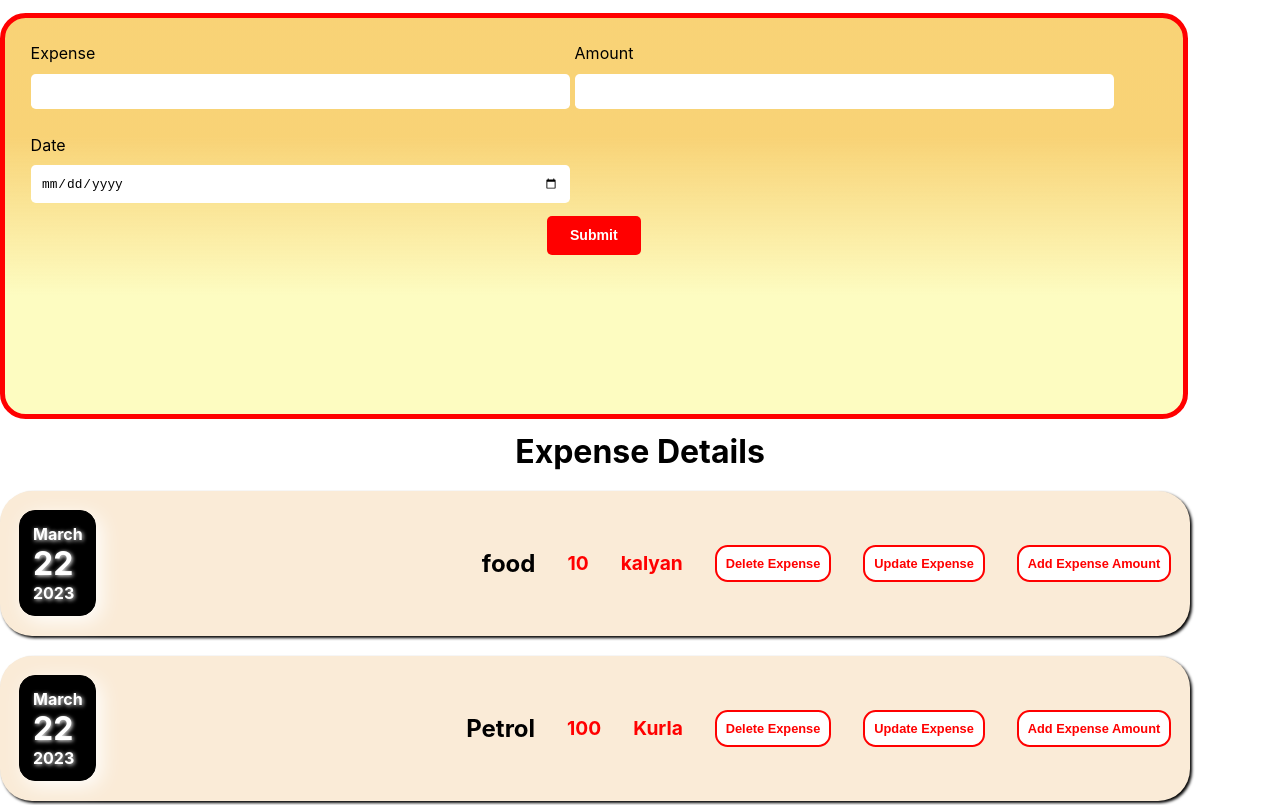
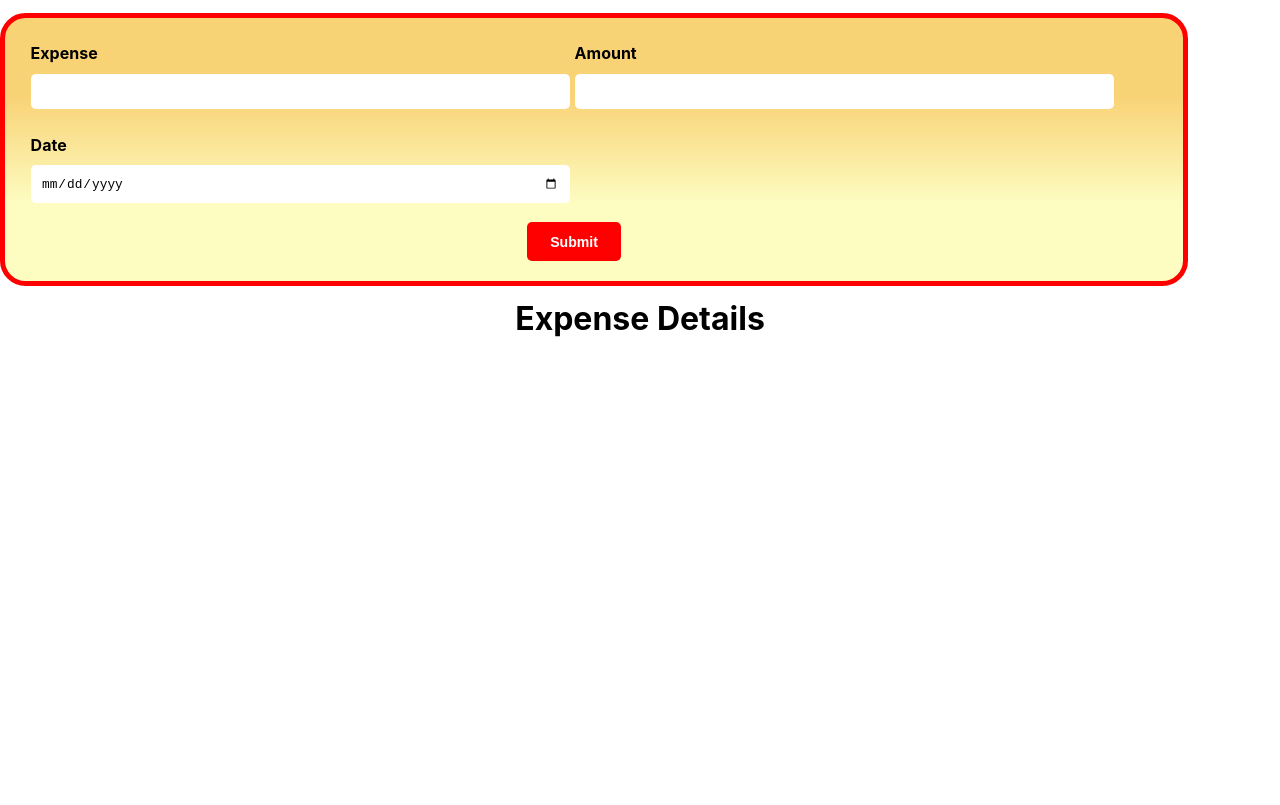
Before and after one commit to sumit6767/Expense-tracker, a React (Create React App) app: page / in a window 1280 px wide. Shown: the top 805 px of the page. Built offline with nearby package versions, Linux system fonts and the light colour scheme.

Commit message:
after submiting expense data it will dynamically in the UI

```diff
--- a/src/App.js
+++ b/src/App.js
@@ -5,17 +5,30 @@ import NewExpense from './components/NewExpense/NewExpense';
 
 function App(props){
   const ref = useRef(null);
-  const expenses = [{date  : new Date(), expenseDetail : "food" ,amount : "10" ,LocationOfExpenditure : "kalyan"},
-  {date  : new Date(), expenseDetail : "Petrol" ,amount : "100" ,LocationOfExpenditure : "Kurla"},
-  {date  : new Date(), expenseDetail : "Movies" ,amount : "200" ,LocationOfExpenditure : "Thane"}]
+  const expenseData = []
+
+  const [expenses,setExpense] = useState([...expenseData]);
+
+  const addExpenseHandler  = (expenseData)=>{
+    expenseData = {
+      date : expenseData.enteredDate,
+      expenseDetail : expenseData.enteredTitle,
+      amount : expenseData.enteredAmount,
+      id : expenseData.id
+    }
+    setExpense((prevState)=>{
+      prevState.push(expenseData)
+      return [...prevState]
+    })
+  }
 
   return(
     <div>
-      <NewExpense />
+      <NewExpense onAddExpense = {addExpenseHandler} />
       <h1 style={{textAlign:"center"}}>Expense Details</h1>
       {
       expenses.map((expense,nkey)=>{
-        return <ExpenseItem key = {nkey} id={nkey} date = {expense.date} expenseDetail = {expense.expenseDetail} amount = {expense.amount} LocationOfExpenditure = {expense.LocationOfExpenditure}></ExpenseItem>
+        return <ExpenseItem key = {nkey} id={nkey} date = {new Date(expense.date)} expenseDetail = {expense.expenseDetail} amount = {expense.amount} ></ExpenseItem>
       })
       }
     </div>
--- a/src/components/NewExpense/FormInput.css
+++ b/src/components/NewExpense/FormInput.css
@@ -13,12 +13,14 @@
     font-size:1vw;
     border-radius: 0.3rem;
 }
+.newexpense-control label{
+    font-weight: bolder;
+}
 .submit{
-    float: left;
-    width:100%;
+    position: relative;
+    top:100px;
+    right:22%;
     text-align: center;
-}
-.submit button{
     border:none;
     padding: 1% 2%;
     font-weight: bolder;;
@@ -29,7 +31,7 @@
     cursor:pointer;
     transition: 0.2s ease-in-out;
 }
-button:hover{
+.submit:hover{
     background-color: white;
     border:1px solid red;
     color:red
@@ -38,20 +40,21 @@ button:hover{
     width:15%;
     height:100px;;
     position: relative;
-    left:0%;
+    left:-50%;
+    top:10rem;
     background-image: linear-gradient(orange 30%,yellow);
     float: left;
     padding: 2%;
     text-align: center;
-    line-height: 1.9vw;
+    line-height: 1.9rem;
     border-radius:1.5vw;
     font-weight: bolder;
     font-family:'Segoe UI', Tahoma, Geneva, Verdana, sans-serif;
-    transition: all 0.5s ease-in-out;
+    transition: all 1.4s cubic-bezier(0, 1.62, 0.43, 0.77);;
     opacity: 0;
 }
 .submit:hover +.pop {
     opacity: 1;
-    left:50%;
+    left:1.3%;
     transform: translate(-50%,0%)
 }
--- a/src/components/NewExpense/FormInput.js
+++ b/src/components/NewExpense/FormInput.js
@@ -1,7 +1,8 @@
 import React,{useState}  from "react";
 import './FormInput.css';
+import Pop from './Pop';
 
-const FormInput = ()=>{
+const FormInput = (props)=>{
     const [userInput,setUserInput] = useState({
         enteredTitle:"",
         enteredDate:"",
@@ -9,10 +10,14 @@ const FormInput = ()=>{
     })
 
     function submitHandler(e){
-        e.preventDefault()
-        console.log({...userInput,enteredDate:new Date(userInput.enteredDate)})
+        e.preventDefault();
+        props.onSaveExpense({...userInput,id:""+Math.floor(Math.random())});
+        setUserInput({
+            enteredTitle:"",
+            enteredDate:"",
+            enteredAmount:"",
+        })
     }
-
     return(
     <>
     <form onSubmit={submitHandler}>
@@ -30,20 +35,8 @@ const FormInput = ()=>{
                 <input type="date" id="date" min="2019-01-01" max="2022-12-31" value={userInput.enteredDate} onChange={(e)=>{setUserInput((prevstate)=>{return {...prevstate,enteredDate:e.target.value}})}}/>
             </div>
         </div>
-        <div className="submit">
-            <button>Submit</button>
-        </div>
-        <div className="pop">
-        <div>
-           Title : {userInput.enteredTitle}
-        </div>
-        <div>
-            Amount : {userInput.enteredAmount}
-        </div>
-        <div>
-            Date : {userInput.enteredDate}
-        </div>
-    </div>
+        <button className="submit">Submit</button>
+    <Pop userInput = {userInput}/>
     </form>
     </>
     )
--- a/src/components/NewExpense/NewExpense.js
+++ b/src/components/NewExpense/NewExpense.js
@@ -2,10 +2,15 @@ import React from 'react';
 import './NewExpense.css';
 import FormInput from './FormInput';
 
-const NewExpense = ()=>{
+const NewExpense = (props)=>{
+
+    function saveExpenseHandler(enteredExpenseData){
+        props.onAddExpense(enteredExpenseData);
+    }
+
     return(
         <div className='expense-class'>
-            <FormInput />
+            <FormInput onSaveExpense={saveExpenseHandler}/>
         </div>
     )
 }
--- /dev/null
+++ b/src/components/NewExpense/Pop.js
@@ -0,0 +1,19 @@
+import React  from "react";
+import './FormInput.css'
+const Pop = (props)=>{
+    return(
+    <div className="pop">
+        <div style={{display:"flex",justifyContent:"space-evenly"}}>
+           Title : <span>{props.userInput.enteredTitle}</span>
+        </div>
+        <div style={{display:"flex",justifyContent:"space-evenly"}}>
+            Amount : <span>{props.userInput.enteredAmount}</span>
+        </div>
+        <div style={{display:"flex",justifyContent:"space-evenly"}}>
+            Date : <span>{props.userInput.enteredDate}</span>
+        </div>
+    </div>
+    )
+}
+
+export default Pop;
--- a/src/components/UI/Card.js
+++ b/src/components/UI/Card.js
@@ -2,7 +2,7 @@ import './card.css'
 export default function Card(props){
     const classCard = 'card '+props.className;
     return(
-        <div className={classCard}>
+        <div className={classCard} id={props.id}>
             {props.children}
         </div>
     )
--- a/src/components/expenses/ExpenseItem.js
+++ b/src/components/expenses/ExpenseItem.js
@@ -5,7 +5,7 @@ import Card from '../UI/Card'
 
 export default function ExpenseItem(props){
     return(
-        <Card className="expense_description">
+        <Card className="expense_description" id={props.id}>
             <ExpenseDate date={props.date}/>
             <ExpenseDetails amount={props.amount} LocationOfExpenditure={props.LocationOfExpenditure} expenseDetail = {props.expenseDetail}></ExpenseDetails>
         </Card>
```
